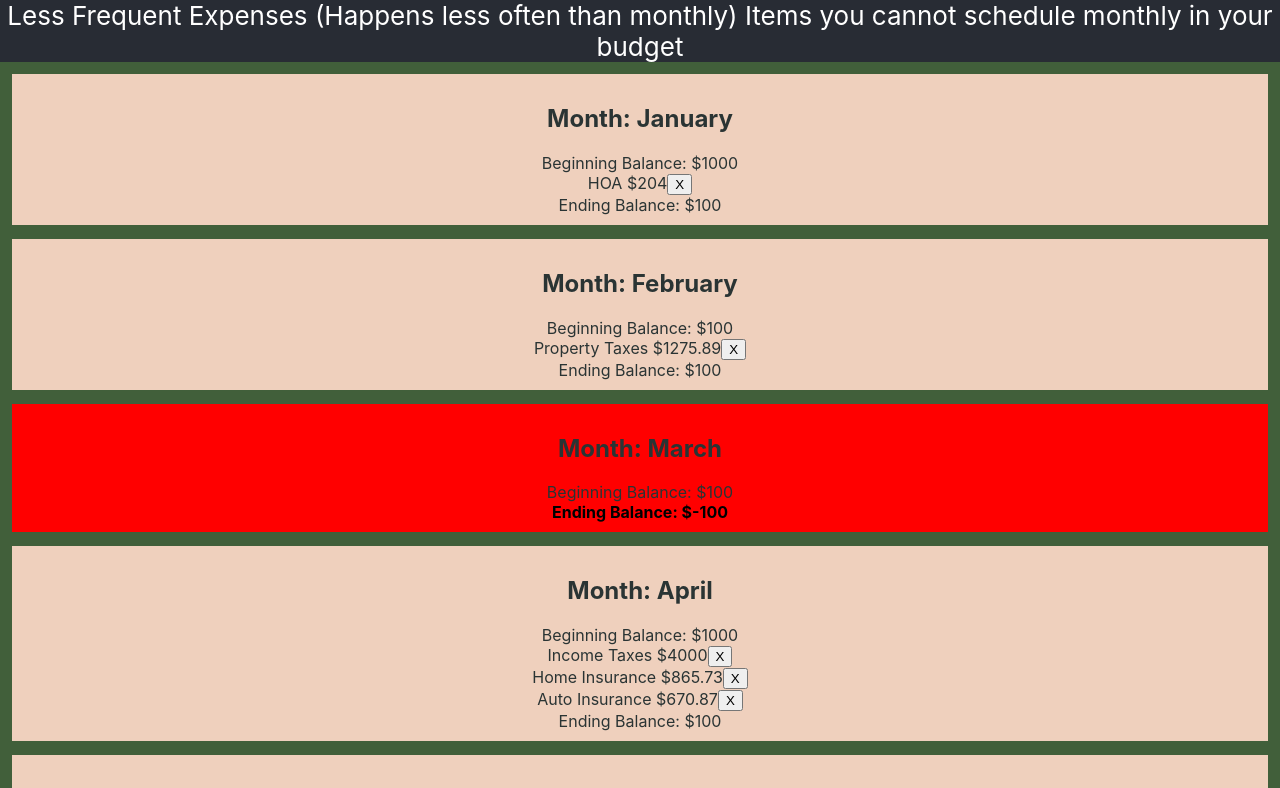
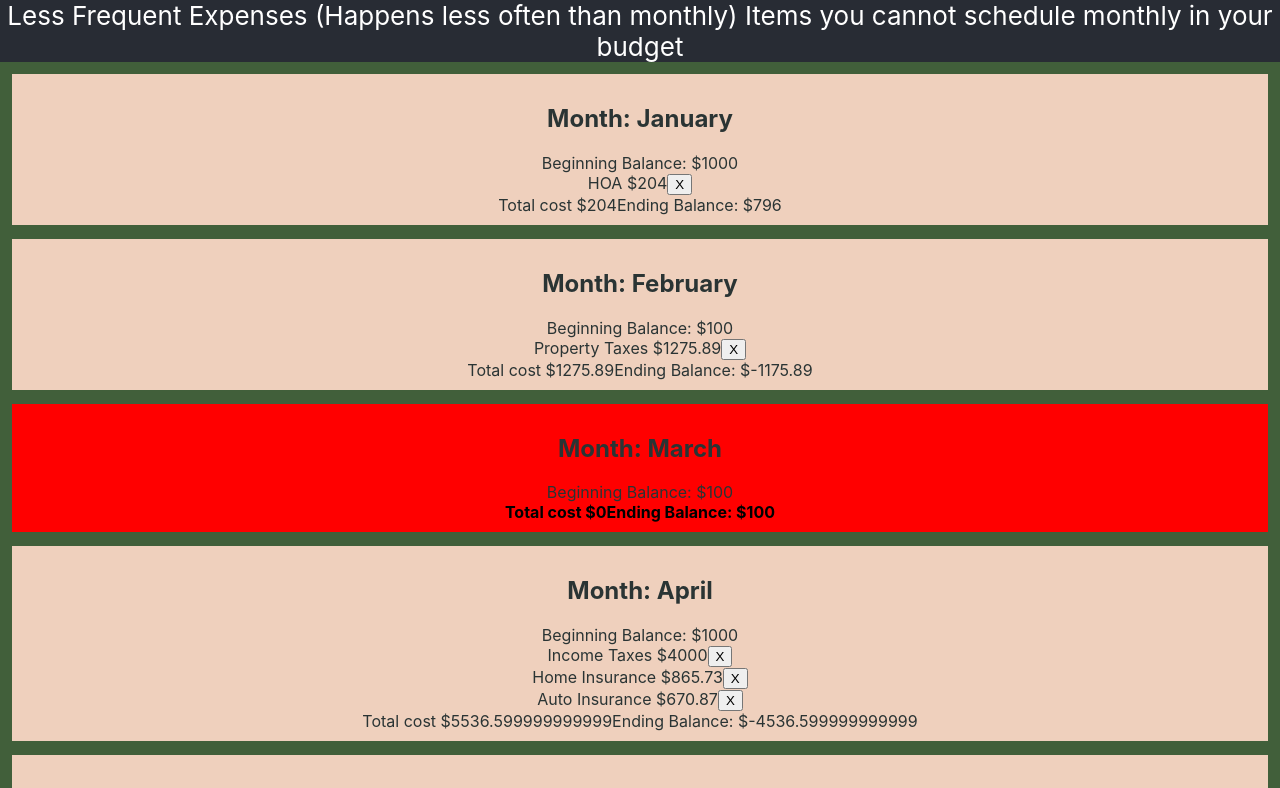
Before and after one commit to saykaren/SinkingFund, a React (Create React App) app: page / in a window 1280 px wide. Shown: the top 788 px of the page. Built offline with nearby package versions, Linux system fonts and the light colour scheme.

Commit message:
able to get ending balance to calculate

```diff
--- a/src/Components/App/App.tsx
+++ b/src/Components/App/App.tsx
@@ -104,7 +104,6 @@ function App() {
   }
   const handleUpdate = (month: number, index: number) => {
     let initialData = [...data];
-    // data[month-1].monthData.splice(index,1);
       initialData[month-1].monthData.splice(index,1);
     console.log({ initialData });
     setData(initialData);
@@ -145,7 +144,13 @@ function App() {
               data.endBalance >= 0 ? 'positiveBalance' : 'negativeBalance'
             }
           >
-            Ending Balance: ${data.endBalance}
+            {/*Ending Balance: ${data.endBalance}*/}
+            Total cost ${data.monthData.reduce(function(acc,num){
+                return acc + num.cost;
+          },0)}
+          Ending Balance: ${data.begBalance-(data.monthData.reduce(function(acc,num){
+              return acc + num.cost;
+          },0))}
           </div>
         </section>
       ))}
```
